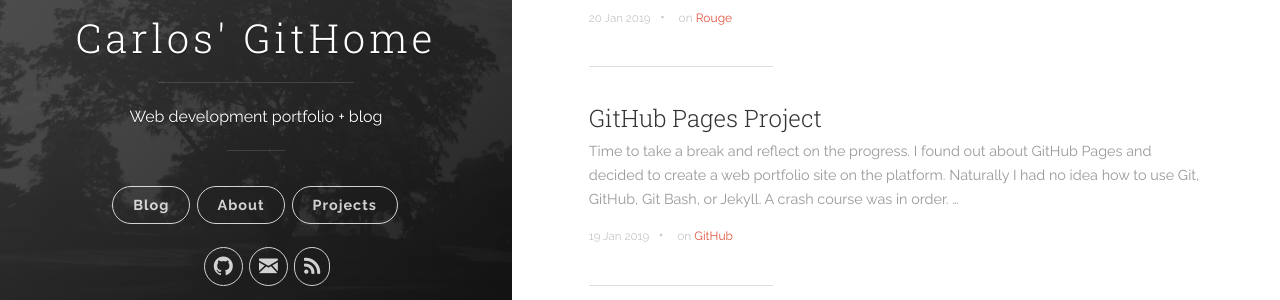
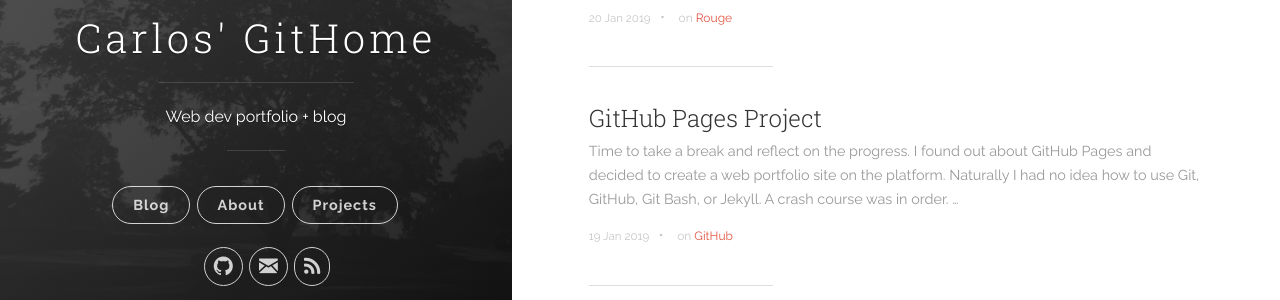
Before and after one commit to csanes/csanes.github.io, a Jekyll site: the page built from index.html, in a window 1280 px wide. Shown: the part 360-660 px from the top of the page. Built offline with Jekyll 4.4.1, drawn with Linux system fonts in a browser that asks for light colours; the list of posts is cut into pages by our own code.

Commit message:
tagline updated.

```diff
--- a/_config.yml
+++ b/_config.yml
@@ -1,6 +1,6 @@
 # Site settings
 title: Carlos' GitHome
-description: 'Web development portfolio + blog'
+description: 'Web dev portfolio + blog'
 url: 'https://csanes.github.io'
 baseurl: '/'
 
```
